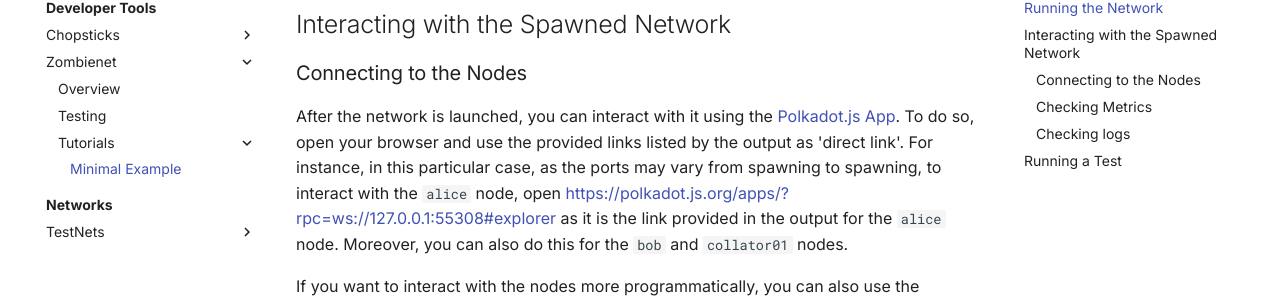
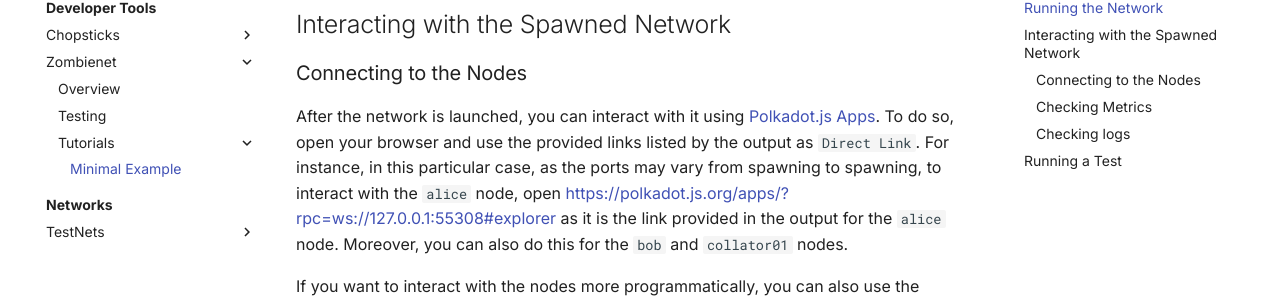
Before and after one commit to papermoonio/polkadot-ecosystem-docs-draft, an MkDocs documentation site: the page built from docs/dev-tools/zombienet/tutorials/minimal-example.md, in a window 1280 px wide and 900 px high, scrolled down 2766 px. Shown: the part 154-454 px from the top of the window. Built offline with MkDocs 1.6.1 and Material for MkDocs 9.7.7, drawn with Linux system fonts in a browser that asks for light colours.

Commit message:
Update docs/dev-tools/zombienet/tutorials/minimal-example.md
Co-authored-by: Erin Shaben <eshaben@icloud.com>

```diff
--- a/docs/dev-tools/zombienet/tutorials/minimal-example.md
+++ b/docs/dev-tools/zombienet/tutorials/minimal-example.md
@@ -149,7 +149,7 @@ If successful, you will see the following output:
 
 ### Connecting to the Nodes
 
-After the network is launched, you can interact with it using the [Polkadot.js App](https://polkadot.js.org/apps/){target=_blank}. To do so, open your browser and use the provided links listed by the output as 'direct link'. For instance, in this particular case, as the ports may vary from spawning to spawning, to interact with the `alice` node, open [https://polkadot.js.org/apps/?rpc=ws://127.0.0.1:55308#explorer](https://polkadot.js.org/apps/?rpc=ws://127.0.0.1:55308#explorer){target=_blank} as it is the link provided in the output for the `alice` node. Moreover, you can also do this for the `bob` and `collator01` nodes.
+After the network is launched, you can interact with it using [Polkadot.js Apps](https://polkadot.js.org/apps/){target=\_blank}. To do so, open your browser and use the provided links listed by the output as `Direct Link`. For instance, in this particular case, as the ports may vary from spawning to spawning, to interact with the `alice` node, open [https://polkadot.js.org/apps/?rpc=ws://127.0.0.1:55308#explorer](https://polkadot.js.org/apps/?rpc=ws://127.0.0.1:55308#explorer){target=\_blank} as it is the link provided in the output for the `alice` node. Moreover, you can also do this for the `bob` and `collator01` nodes.
 
 If you want to interact with the nodes more programmatically, you can also use the [Polkadot.js API](https://polkadot.js.org/api/){target=_blank}. For example, the following code snippet shows how to connect to the `alice` node using the Polkadot.js API and log some information about the chain and node:
 
```
